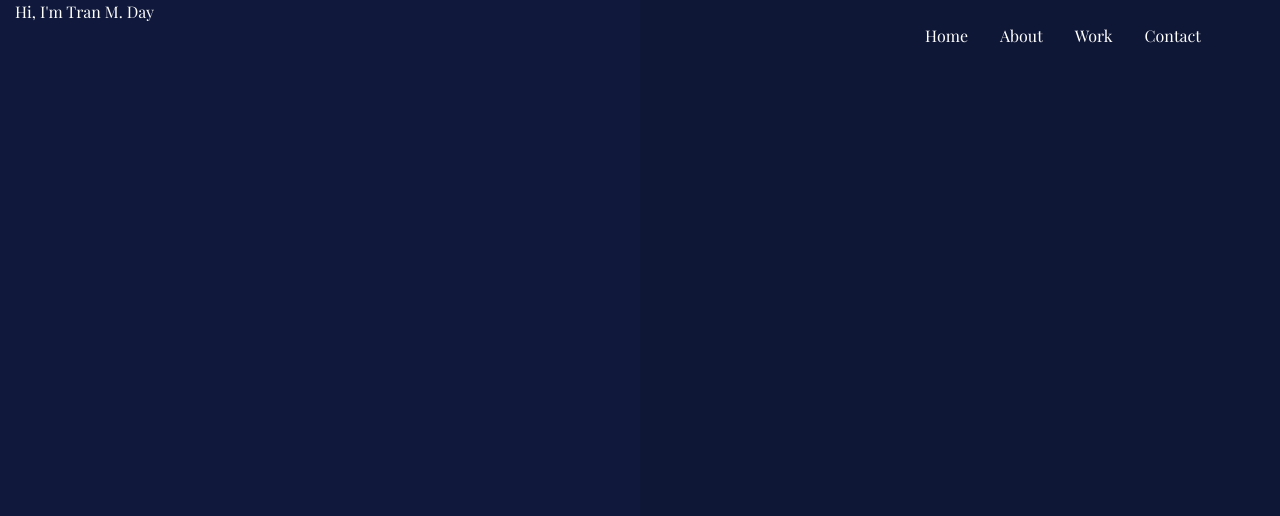
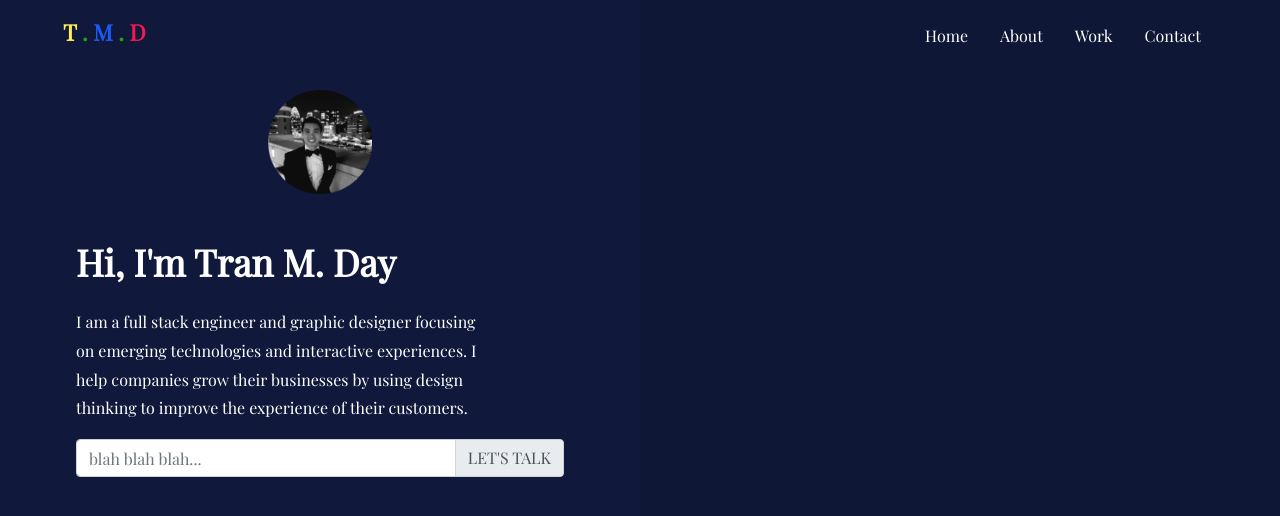
Before and after one commit to tday0501/personal-webpage, a plain HTML site: page index.html in a window 1280 px wide. Drawn offline with nearby package versions, Linux system fonts and the light colour scheme.

Commit message:
added content

```diff
--- a/index.css
+++ b/index.css
@@ -1,3 +1,4 @@
+/* document setup */
 body, html {
     font-family: 'Playfair Display', serif;
     background-color: #10193B;
@@ -9,12 +10,66 @@ body, html {
     height: 100vh;
 }
 
-.navbar-pos {
+/* nav */
+.nav-pos {
     margin: 1rem 3rem;
-
 }
 
 .navbar-link {
+    font-size: 1rem;
     color: #ffffff;
-    word-spacing: 30px;
 }
+
+.name {
+    font-size: 1.4rem;
+    font-weight: bolder;
+}
+
+.no-underline {
+    text-decoration: none
+}
+
+
+.T {
+    color: #FFEF55
+}
+
+.dot {
+    color: #23A30A
+}
+
+.M {
+    color: #1A5AF3
+}
+
+.D {
+    color: #F31A52
+}
+
+/* left-side */
+.avatar {
+    display: block;
+    text-align: center;
+    margin: 2.5rem
+}
+
+.image {
+    width: 6.5em;
+    height: 6.5rem
+}
+
+.content-container {
+    margin: auto;
+    width: 80%;
+}
+
+.header {
+    font-weight: bolder;
+    font-size: 2.3rem;
+    margin-bottom: 1.2rem;
+}
+
+.subheading {
+    width: 85%;
+    line-height: 1.8rem
+}
--- a/index.html
+++ b/index.html
@@ -14,11 +14,36 @@
         <div class="container-fluid">
             <div class="row">
                 <div class="col left-side">
-                Hi, I'm Tran M. Day
+                    <nav class="nav-pos name">
+                        <a href="./index.html" class="no-underline">
+                            <span class="T">T</span>
+                            <span class="dot">.</span>
+                            <span class="M">M</span>
+                            <span class="dot">.</span>
+                            <span class="D">D</span>
+                        </a>
+                    </nav>
+                    <div class="avatar">
+                        <img src="./assets/profile.png" class="image">
+                    </div>
+                    <div class="content-container">
+                        <div class="header">Hi, I'm Tran M. Day</div>
+                        <p class="subheading">
+                            I am a full stack engineer and graphic designer focusing on emerging technologies and interactive experiences. I help companies grow their businesses by using design thinking to improve the experience of their customers.
+                        </p>
+                        <div class="talk">
+                            <div class="input-group mb-3">
+                                <input type="text" class="form-control" placeholder="blah blah blah..." aria-label="Recipient's username" aria-describedby="basic-addon2">
+                                <div class="input-group-append">
+                                    <span class="input-group-text" id="basic-addon2">LET'S TALK</span>
+                                </div>
+                            </div>
+                        </div>
+                    </div>
                 </div>
                 <div class="col right-side">
                     <nav>
-                        <ul class="nav justify-content-end navbar-pos">
+                        <ul class="nav justify-content-end nav-pos">
                             <li class="nav-item">
                                 <a class="nav-link navbar-link" href="#">Home</a>
                             </li>
```
Also changed, not shown: assets/profile.png (added).
